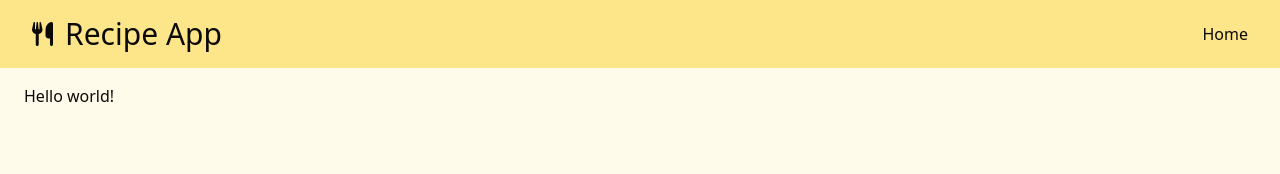
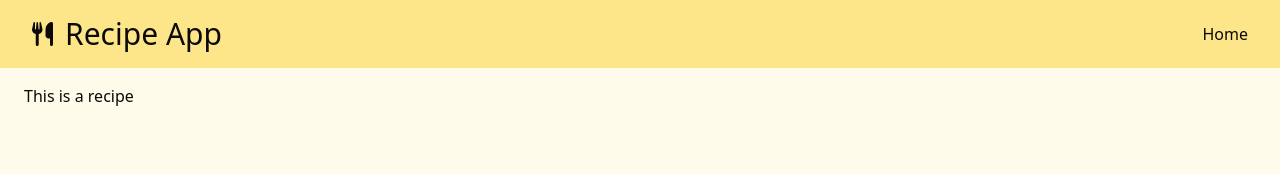
Before and after one commit to reinerb/recipe-app, a Next.js app: page / in a window 1280 px wide. Shown: the top 174 px of the page. Built offline with nearby package versions, Linux system fonts and the light colour scheme.

Commit message:
Add RecipeDisplay component

```diff
--- /dev/null
+++ b/components/RecipeDisplay.tsx
@@ -0,0 +1,15 @@
+import React from 'react';
+import type { Recipe } from '@/types/Recipe';
+
+interface Props {
+  recipe: Recipe;
+}
+
+function RecipeDisplay(props: Props) {
+  const { title, servings, description, ingredients, steps, notes } =
+    props.recipe;
+
+  return <article>This is a recipe</article>;
+}
+
+export default RecipeDisplay;
--- a/pages/index.tsx
+++ b/pages/index.tsx
@@ -1,9 +1,24 @@
+import RecipeDisplay from '@/components/RecipeDisplay';
 import PrimaryLayout from '@/components/layouts/PrimaryLayout';
+
+const sampleRecipe = {
+  title: 'Tolfredo',
+  servings: 4,
+  description: 'Crispy tofu and roasted broccoli with alfredo sauce',
+  ingredients: ['Tofu', 'Broccoli', 'Alfredo Sauce'],
+  steps: [
+    'Make crispy tofu',
+    'Roast broccoli',
+    'Warm alfredo sauce',
+    'Combine',
+  ],
+  notes: ['Tofu can be cubed or torn up.'],
+};
 
 export default function Home() {
   return (
     <PrimaryLayout pageTitle='Recipe App'>
-      <h1>Hello world!</h1>
+      <RecipeDisplay recipe={sampleRecipe} />
     </PrimaryLayout>
   );
 }
--- /dev/null
+++ b/types/Recipe.ts
@@ -0,0 +1,8 @@
+export type Recipe = {
+  title: string;
+  servings: number;
+  description: string;
+  ingredients: string[];
+  steps: string[];
+  notes: string[];
+};
```
